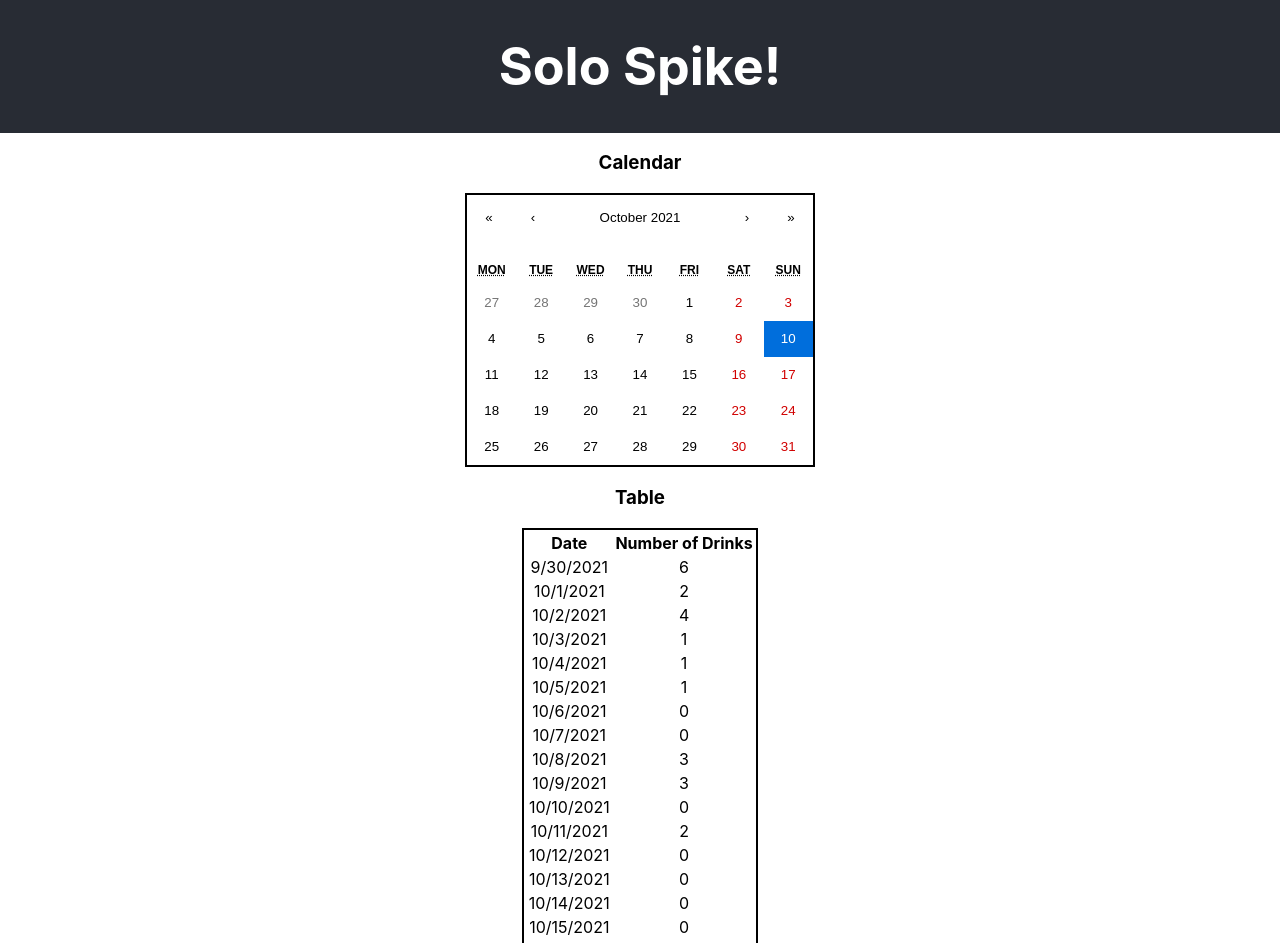
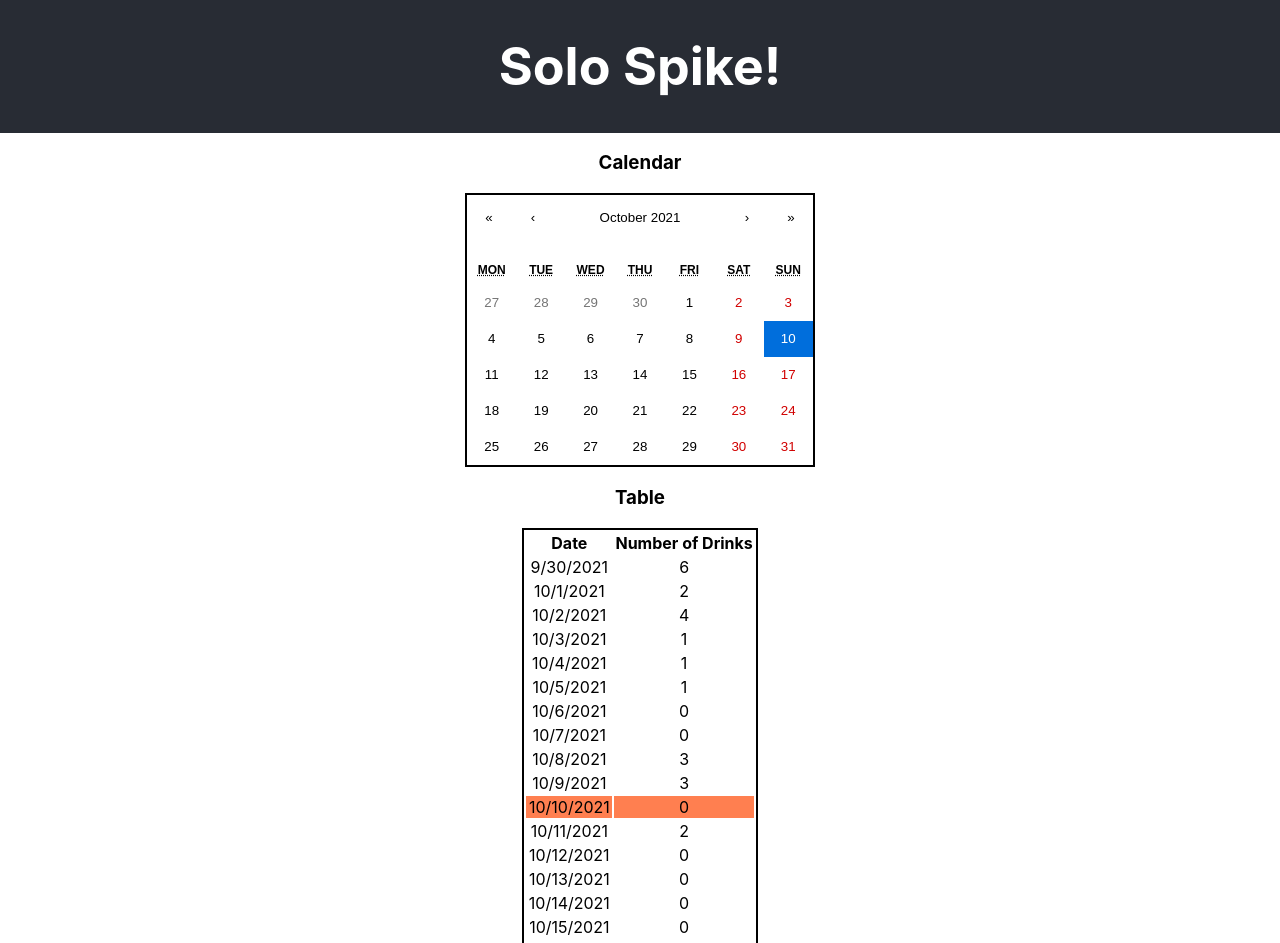
Before and after one commit to AVLynch5/Solo-Spike, a React (Create React App) app: page / in a window 1280 px wide. Shown: the top 943 px of the page. Built offline with nearby package versions, Linux system fonts and the light colour scheme.

Commit message:
updated app with comments. CalendarComp passes down state via props

```diff
--- a/src/Components/CalendarComp/CalendarComp.jsx
+++ b/src/Components/CalendarComp/CalendarComp.jsx
@@ -11,48 +11,58 @@ import CalenderCompChild from "../CalendarCompChild/CalendarCompChild";
 
 
 function CalendarComp(){
-    //init dateToDisplay
+    //init dateToDisplay - unnecessary, need to pass state var via props for highLight to change onChange
     let dateToDisplay;
 
     //useState
     const [value, setValue] = useState(new Date());
 
     //data to display using conditional rendering
+    //need to learn date conventions - dates below display 1 day early
     const dataToShow = [
-        {drinks: 6, date: "2021-10-01T00:00:00+01:00"},
-        {drinks: 2, date: "2021-10-02T00:00:00+01:00"},
-        {drinks: 4, date: "2021-10-03T00:00:00+01:00"},
-        {drinks: 1, date: "2021-10-04T00:00:00+01:00"},
-        {drinks: 1, date: "2021-10-05T00:00:00+01:00"},
-        {drinks: 1, date: "2021-10-06T00:00:00+01:00"},
-        {drinks: 0, date: "2021-10-07T00:00:00+01:00"},
-        {drinks: 0, date: "2021-10-08T00:00:00+01:00"},
-        {drinks: 3, date: "2021-10-09T00:00:00+01:00"},
-        {drinks: 3, date: "2021-10-10T00:00:00+01:00"},
-        {drinks: 0, date: "2021-10-11T00:00:00+01:00"},
-        {drinks: 2, date: "2021-10-12T00:00:00+01:00"},
-        {drinks: 0, date: "2021-10-13T00:00:00+01:00"},
-        {drinks: 0, date: "2021-10-14T00:00:00+01:00"},
-        {drinks: 0, date: "2021-10-15T00:00:00+01:00"},
-        {drinks: 0, date: "2021-10-16T00:00:00+01:00"},
-        {drinks: 0, date: "2021-10-17T00:00:00+01:00"},
-        {drinks: 0, date: "2021-10-18T00:00:00+01:00"},
-        {drinks: 0, date: "2021-10-19T00:00:00+01:00"},
-        {drinks: 11, date: "2021-10-20T00:00:00+01:00"},
-        {drinks: 0, date: "2021-10-21T00:00:00+01:00"},
-        {drinks: 0, date: "2021-10-22T00:00:00+01:00"},
-        {drinks: 3, date: "2021-10-23T00:00:00+01:00"},
+        {id: 1, drinks: 6, date: "2021-10-01T00:00:00+01:00"},
+        {id: 2, drinks: 2, date: "2021-10-02T00:00:00+01:00"},
+        {id: 3, drinks: 4, date: "2021-10-03T00:00:00+01:00"},
+        {id: 4, drinks: 1, date: "2021-10-04T00:00:00+01:00"},
+        {id: 5, drinks: 1, date: "2021-10-05T00:00:00+01:00"},
+        {id: 6, drinks: 1, date: "2021-10-06T00:00:00+01:00"},
+        {id: 7, drinks: 0, date: "2021-10-07T00:00:00+01:00"},
+        {id: 8, drinks: 0, date: "2021-10-08T00:00:00+01:00"},
+        {id: 9, drinks: 3, date: "2021-10-09T00:00:00+01:00"},
+        {id: 10, drinks: 3, date: "2021-10-10T00:00:00+01:00"},
+        {id: 11, drinks: 0, date: "2021-10-11T00:00:00+01:00"},
+        {id: 12, drinks: 2, date: "2021-10-12T00:00:00+01:00"},
+        {id: 13, drinks: 0, date: "2021-10-13T00:00:00+01:00"},
+        {id: 14, drinks: 0, date: "2021-10-14T00:00:00+01:00"},
+        {id: 15, drinks: 0, date: "2021-10-15T00:00:00+01:00"},
+        {id: 16, drinks: 0, date: "2021-10-16T00:00:00+01:00"},
+        {id: 17, drinks: 0, date: "2021-10-17T00:00:00+01:00"},
+        {id: 18, drinks: 0, date: "2021-10-18T00:00:00+01:00"},
+        {id: 19, drinks: 0, date: "2021-10-19T00:00:00+01:00"},
+        {id: 20, drinks: 11, date: "2021-10-20T00:00:00+01:00"},
+        {id: 21, drinks: 0, date: "2021-10-21T00:00:00+01:00"},
+        {id: 22, drinks: 0, date: "2021-10-22T00:00:00+01:00"},
+        {id: 23, drinks: 3, date: "2021-10-23T00:00:00+01:00"},
+        {id: 24, drinks: 7, date: "2021-10-24T00:00:00+01:00"},
+        {id: 25, drinks: 0, date: "2021-10-25T00:00:00+01:00"},
+        {id: 26, drinks: 0, date: "2021-10-26T00:00:00+01:00"},
+        {id: 27, drinks: 1, date: "2021-10-27T00:00:00+01:00"},
+        {id: 28, drinks: 0, date: "2021-10-28T00:00:00+01:00"},
+        {id: 29, drinks: 0, date: "2021-10-29T00:00:00+01:00"},
+        {id: 30, drinks: 3, date: "2021-10-30T00:00:00+01:00"},
+        {id: 31, drinks: 9, date: "2021-10-31T00:00:00+01:00"},
+        {id: 32, drinks: 3, date: "2021-11-01T00:00:00+01:00"},
     ];
 
     function onChange(nextValue) {
-        setValue(nextValue);
-        dateToDisplay=(moment(nextValue).format('l'));
-        alert(`The date selected is ${dateToDisplay}`);
-        console.log(nextValue);
+        setValue(nextValue);//change value to next clicked date
+        const dateToDisplay=(moment(nextValue).format('l'));
+        alert(`The date selected is ${dateToDisplay}`);//value doesn't update immediately, display formatted nextValue onChange
+        console.log(value);
         //const dateToDisplay1=(moment(nextValue[0]).format('l'));//first date selected by user when selectRange true
         //const dateToDisplay2=(moment(nextValue[1]).format('l'));//2nd date selected by user when selectRange true
         //alert(`The dates selected are ${dateToDisplay1} and ${dateToDisplay2}`);//display selected dates when selectRange true
-        console.log(typeof dateToDisplay, dateToDisplay);//test - typeof dateToDisplay = string
+        console.log(typeof value);//test - typeof dateToDisplay = string
     }
 
     return(
@@ -75,7 +85,7 @@ function CalendarComp(){
                 </thead>
                 <tbody>
                     {dataToShow.map((day) => {
-                        return(<CalenderCompChild day={day} dateToDisplay={dateToDisplay}/>)
+                        return(<CalenderCompChild key={day.id} day={day} dateToDisplay={moment(value).format('l')} /* need to pass state var via props for var to update onChange *//>)
                     })}
                 </tbody>
             </table>
```
